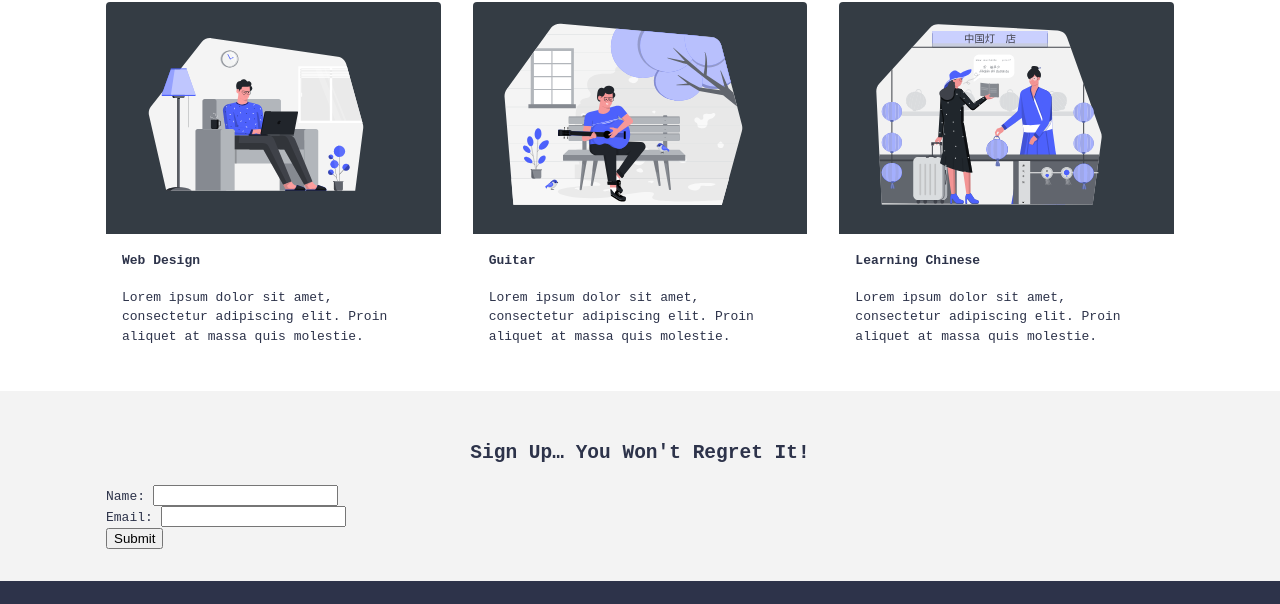
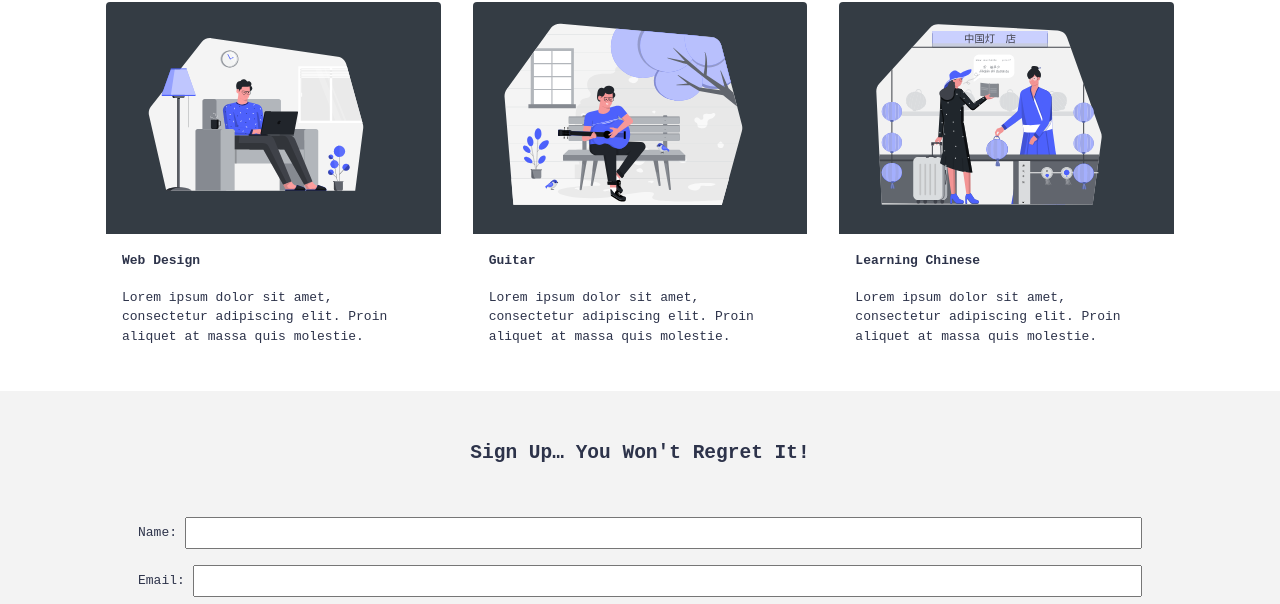
Before and after one commit to Gideon28/html-css-intro, a plain HTML site: page index.html in a window 1280 px wide. Shown: the part 1784-2388 px from the top of the page. Drawn offline with Linux system fonts and the light colour scheme; a web font is replaced by a local one.

Commit message:
CSS variables added and used

```diff
--- a/index.html
+++ b/index.html
@@ -9,10 +9,7 @@
     />
     <meta name="robots" contents="index, follow" />
     <link rel="icon" href="icons/airplane.png" />
-    <title>Your Blog | Eyup World</title>
-  </head>
-
-  <link
+    <link
       href="https://fonts.googleapis.com/css2?family=Pattaya&family=Poppins:wght@300;400&display=swap"
       rel="stylesheet"
     />
--- a/style.css
+++ b/style.css
@@ -1,6 +1,14 @@
+:root {
+  --color-primary: #4d61fc;
+  --color-primary-light: #bec7ff;
+  --color-secondary: #f3f3f3;
+  --color-dark: #2d334a;
+  --default-padding: 16px;
+}
+
 body {
   margin: 0;
-  color: #2d334a;
+  color: var(--color-dark);
   font-family: Monospace;
   line-height: 1.5;
 }
@@ -17,8 +25,8 @@ a {
   max-width: 1100px;
   width: 100%;
   margin: 0 auto;
-  padding-left: 16px;
-  padding-right: 16px;
+  padding-left: var(--default-padding);
+  padding-right: var(--default-padding);
 }
 
 img {
@@ -28,7 +36,7 @@ img {
 }
 
 section {
-  padding: 32px 0;
+  padding: calc(2 * var(--default-padding)) 0;
 }
 
 /* Nav Section*/
@@ -36,7 +44,7 @@ section {
 nav {
   display: flex;
   margin: 0 auto;
-  padding: 16px 0;
+  padding: var(--default-padding) 0;
   align-items: center;
   justify-content: center;
   flex-wrap: wrap;
@@ -62,6 +70,16 @@ nav ul li:first-of-type {
   margin-left: 0;
 }
 
+nav ul li a {
+  color: var(--color-primary);
+  border-bottom: 2px solid transparent;
+  transition: all 0.3s;
+}
+
+nav ul li a:hover {
+  border-color: var(--color-primary-light);
+}
+
 #logo {
   display: inline-block;
   color: #272343;
@@ -84,6 +102,17 @@ nav ul li:first-of-type {
 }
 
 /* Travel Section */
+
+.hero p:first-of-type:first-letter {
+  color: var(--color-primary-light);
+  float: left;
+  font-family: Georgia;
+  font-size: 75px;
+  line-height: 60px;
+  padding-top: 8px;
+  padding-right: 12px;
+  padding-left: 2px;
+}
 
 #travel {
   position: relative;
@@ -135,7 +164,7 @@ nav ul li:first-of-type {
 /* Contact Us section */
 
 #contact {
-  background: #f3f3f3;
+  background: var(--color-secondary);
 }
 
 #contact h2 {
@@ -143,18 +172,63 @@ nav ul li:first-of-type {
   text-transform: capitalize;
 }
 
+#contact form {
+  display: flex;
+  justify-content: center;
+  flex-wrap: wrap;
+  width: 100%;
+  gap: 1rem;
+  padding: 2rem;
+}
+
+#contact input,
+#contact button {
+  height: 32px;
+}
+
+.input-inline {
+  display: flex;
+  align-items: center;
+  width: 100%;
+}
+
+.input-inline label {
+  margin-right: 0.5rem;
+}
+
+.input-inline input {
+  flex: 1;
+  text-indent: 1ch;
+}
+
+#contact button {
+  width: 100%;
+  padding: 0 16px;
+  color: white;
+  border: none;
+  background-color: var(--color-primary);
+  cursor: pointer;
+  border-radius: 4px;
+  transition: background-color 0.3s;
+}
+
+#contact button:hover {
+  color: var(--color-dark);
+  background-color: var(--color-primary-light);
+}
+
 /* footer Section */
 
 footer {
   color: white;
-  background: #2d334a;
+  background: var(--color-dark);
 }
 
 .footer-wrapper {
   display: flex;
   align-items: center;
   justify-content: space-between;
-  padding: 16px 0;
+  padding: var(--default-padding) 0;
   min-height: 10vh;
 }
 
```
